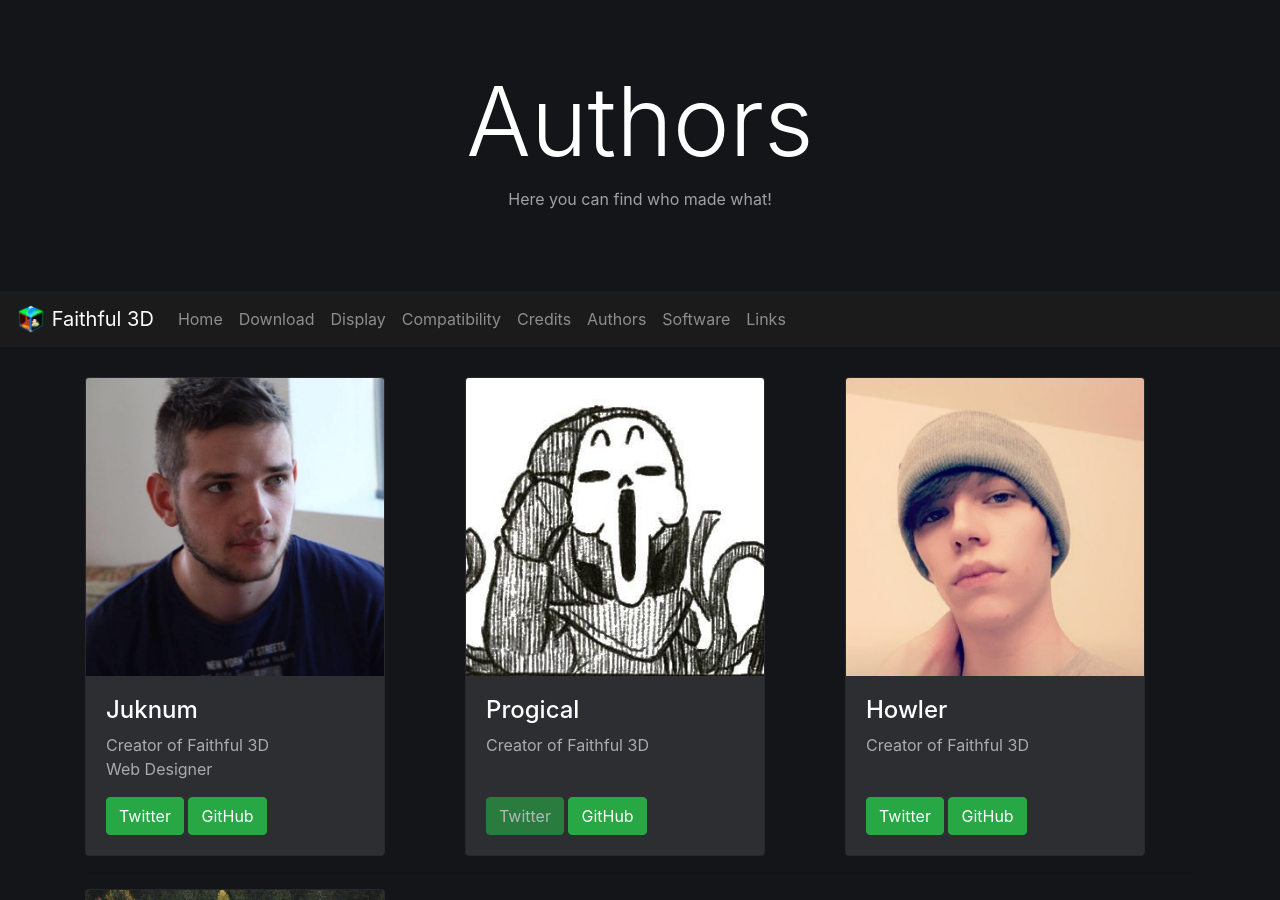
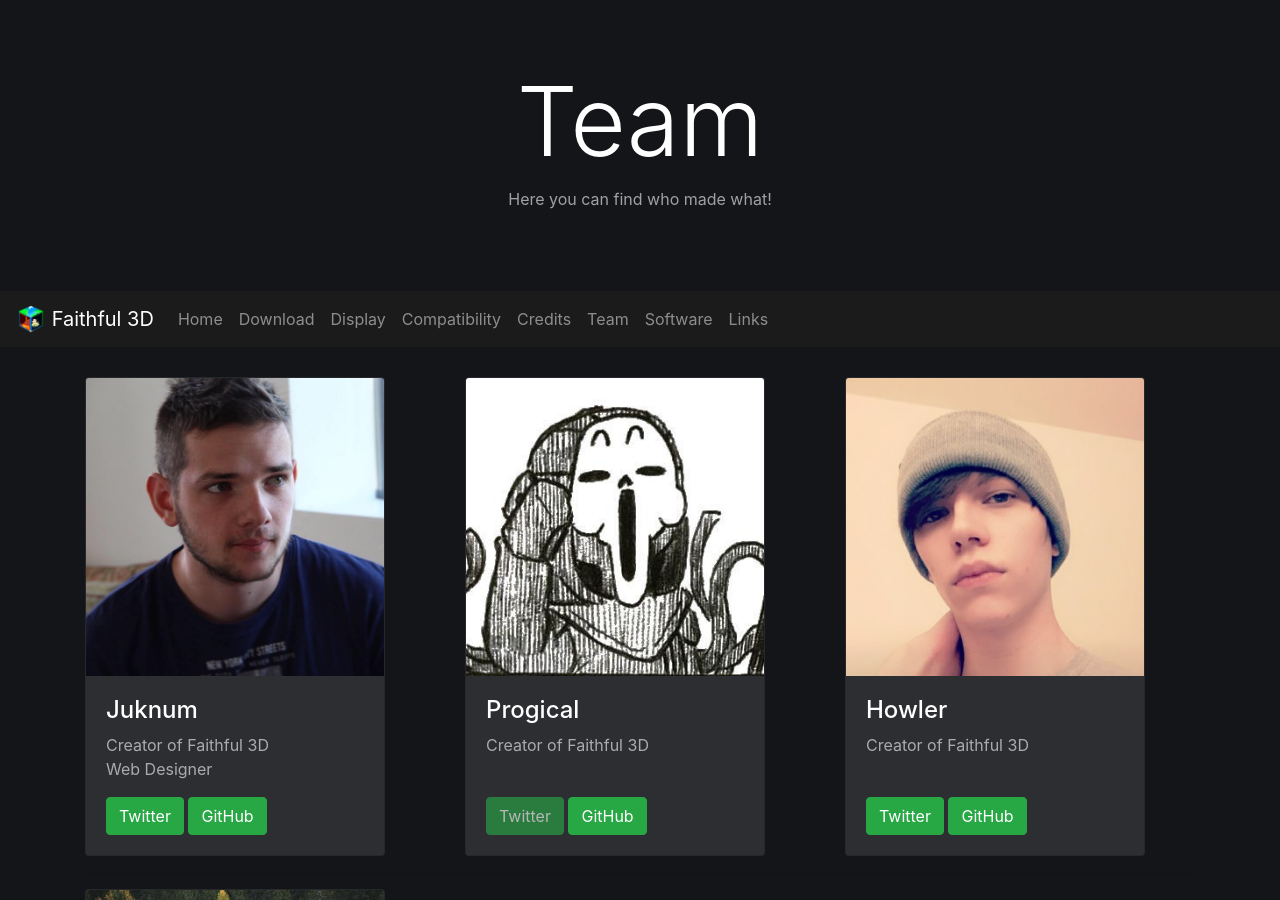
Before and after one commit to Faithful3D/Website, a Jekyll site: the page built from team.html, in a window 1280 px wide and 900 px high. Built offline with Jekyll 4.4.1, drawn with Linux system fonts in a browser that asks for light colours.

Commit message:
renamed authors to team

```diff
--- a/_layouts/default.html
+++ b/_layouts/default.html
@@ -64,7 +64,7 @@
                 <a class="nav-link" href="{{site.prefix}}/credits">Credits</a>
             </li>
             <li class="nav-item">
-                <a class="nav-link" href="{{site.prefix}}/authors">Authors</a>
+                <a class="nav-link" href="{{site.prefix}}/team">Team</a>
             </li>
             <li class="nav-item">
                 <a class="nav-link" href="{{site.prefix}}/software">Software</a>
--- a/authors.html
+++ b/team.html
@@ -1,6 +1,6 @@
 ---
-title: Authors
-separatedTitle: Aut&shy;hors
+title: Team
+separatedTitle: Team
 description: Here you can find who made what!
 ---
 <div class="row">
```
